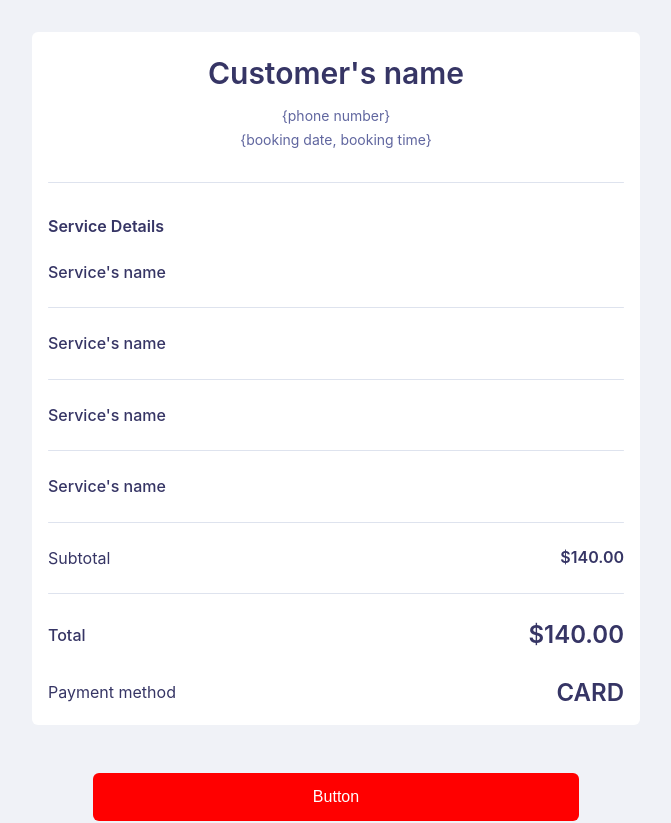
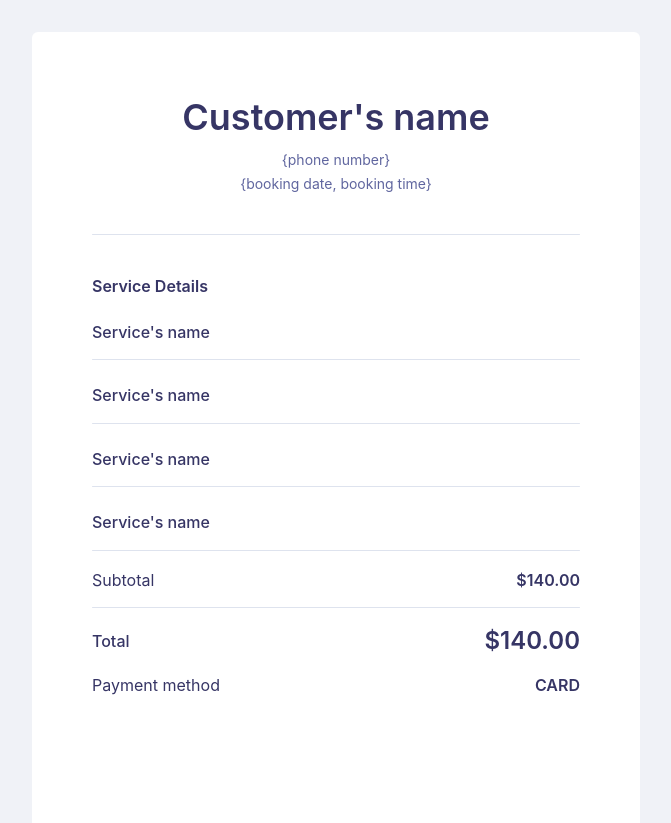
Before and after one commit to NguyenDangKhoa3118410198/webfigma, a React (Create React App) app: page / in a window 1280 px wide. Shown: the top 823 px of the page, without its empty margins (304-975 px from the left). Built offline with nearby package versions, Linux system fonts and the light colour scheme.

Commit message:
cre: _variables, mixins.scss and optimize restyle

```diff
--- a/gulpfile.js
+++ b/gulpfile.js
@@ -1,5 +1,5 @@
 const gulp = require("gulp");
-const sass = require("gulp-sass")(require("sass"));
+const sass = require("gulp-sass")(require("dart-sass"));
 
 function compileSass() {
    return gulp
@@ -12,4 +12,4 @@ function watchSass() {
    gulp.watch("src/styles/**/*.scss", compileSass);
 }
 
-exports.default = gulp.parallel(compileSass, watchSass);
+exports.default = gulp.series(compileSass, watchSass);
--- a/package.json
+++ b/package.json
@@ -36,6 +36,7 @@
     ]
   },
   "devDependencies": {
+    "dart-sass": "^1.25.0",
     "gulp": "^5.0.0",
     "gulp-sass": "^5.1.0",
     "sass": "^1.75.0"
--- a/src/App.js
+++ b/src/App.js
@@ -2,13 +2,15 @@ import "./styles/css/App.css";
 
 function App() {
    return (
-      <div className="BookingApp">
-         <div className="booking-wrapper">
-            <div className="booking-container">
-               <div className="booking-information">
-                  <div className="booking-basic-inform">
-                     <p className="booking-customer-name">Customer's name</p>
-                     <div className="booking-customer-contact">
+      <div className="booking">
+         <div className="booking__wrapper">
+            <div className="booking__container">
+               <div className="booking__info">
+                  <div className="booking__info_customer-detail">
+                     <p className="booking__info__customer-name">
+                        Customer's name
+                     </p>
+                     <div className="booking__info__customer-contact">
                         <p>
                            {"{"}
                            phone number
@@ -21,63 +23,81 @@ function App() {
                         </p>
                      </div>
                   </div>
-                  <div className="booking-divider"></div>
-                  <div className="booking-details">
-                     <div className="booking-service-details">
-                        <p className="booking-service-title">Service Details</p>
+                  <div className="booking__divider"></div>
+                  <div className="booking__info-details">
+                     <div className="booking__service">
+                        <p className="booking__service__title">
+                           Service Details
+                        </p>
                         <>
-                           <div className="content-servive-details">
-                              <div className="service-and-price">
-                                 <p className="services">Service's name</p>
+                           <div className="booking__service__wrapper">
+                              <div className="booking__service__content">
+                                 <div className="booking__service__item">
+                                    <p className="booking__service__item__name">
+                                       Service's name
+                                    </p>
+                                 </div>
                               </div>
+                              <div className="booking__divider"></div>
                            </div>
-                           <div className="booking-divider"></div>
-                        </>
-                        <>
-                           <div className="content-servive-details">
-                              <div className="service-and-price">
-                                 <p className="services">Service's name</p>
+                           <div className="booking__service__wrapper">
+                              <div className="booking__service__content">
+                                 <div className="booking__service__item">
+                                    <p className="booking__service__item__name">
+                                       Service's name
+                                    </p>
+                                 </div>
                               </div>
+                              <div className="booking__divider"></div>
                            </div>
-                           <div className="booking-divider"></div>
-                        </>
-                        <>
-                           <div className="content-service-details">
-                              <div className="service-and-price">
-                                 <p className="services">Service's name</p>
+                           <div className="booking__service__wrapper">
+                              <div className="booking__service__content">
+                                 <div className="booking__service__item">
+                                    <p className="booking__service__item__name">
+                                       Service's name
+                                    </p>
+                                 </div>
                               </div>
+                              <div className="booking__divider"></div>
                            </div>
-                           <div className="booking-divider"></div>
-                        </>
-                        <>
-                           <div className="content-servive-details">
-                              <div className="service-and-price">
-                                 <p className="services">Service's name</p>
+                           <div className="booking__service__wrapper">
+                              <div className="booking__service__content">
+                                 <div className="booking__service__item">
+                                    <p className="booking__service__item__name">
+                                       Service's name
+                                    </p>
+                                 </div>
                               </div>
+                              <div className="booking__divider"></div>
                            </div>
-                           <div className="booking-divider"></div>
                         </>
                      </div>
-                     <>
-                        <div className="booking-balance">
-                           <p className="sub-total">Subtotal</p>
-                           <p className="price">$140.00</p>
+                     <div className="booking__balance">
+                        <div className="booking__balance__content">
+                           <p className="booking__balance__label">Subtotal</p>
+                           <p className="booking__balance__price">$140.00</p>
                         </div>
-                        <div className="booking-divider"></div>
+                        <div className="booking__divider"></div>
 
-                        <div className="booking-balance">
-                           <p className="sub-total bold-text">Total</p>
-                           <p className="price large-font">$140.00</p>
+                        <div className="booking__balance__content">
+                           <p className="booking__balance__label weight-500">
+                              Total
+                           </p>
+                           <p className="booking__balance__price font--large">
+                              $140.00
+                           </p>
                         </div>
 
-                        <div className="booking-balance">
-                           <p className="payment-method">Payment method</p>
-                           <p className="price large-font">CARD</p>
+                        <div className="booking__balance__content">
+                           <p className="booking__balance__label weight-400">
+                              Payment method
+                           </p>
+                           <p className="booking__balance__price">CARD</p>
                         </div>
-                     </>
+                     </div>
                   </div>
                </div>
-               <button className="booking-button">Button</button>
+               <button className="booking__button">Make new booking</button>
             </div>
          </div>
       </div>
--- a/src/styles/css/App.css
+++ b/src/styles/css/App.css
@@ -5,7 +5,7 @@
 }
 
 body {
-  font-family: -apple-system, BlinkMacSystemFont, "Segoe UI", "Roboto", "Oxygen", "Ubuntu", "Cantarell", "Fira Sans", "Droid Sans", "Helvetica Neue", sans-serif;
+  font-family: "Inter";
   -webkit-font-smoothing: antialiased;
   -moz-osx-font-smoothing: grayscale;
   text-rendering: optimizeSpeed;
@@ -16,7 +16,7 @@ button {
   border: none;
 }
 
-.BookingApp {
+.booking {
   min-height: 100vh;
   font-family: "Inter";
   font-weight: 600;
@@ -25,14 +25,14 @@ button {
   background: #f0f2f7;
 }
 
-.booking-wrapper {
+.booking__wrapper {
   height: 100%;
   width: 100%;
   border-radius: 6px;
   overflow: hidden;
 }
 
-.booking-container {
+.booking__container {
   display: flex;
   flex-direction: column;
   align-items: center;
@@ -40,32 +40,32 @@ button {
   padding: 2rem;
 }
 
-.booking-information {
+.booking__info {
   min-width: 50%;
   color: #363565;
   display: flex;
   flex-direction: column;
-  gap: 2rem;
+  gap: 40px;
   background-color: #fff;
   border-radius: 6px;
-  padding: 1rem;
+  padding: 60px 60px 134px 60px;
 }
 
-.booking-basic-inform {
+.booking__info_customer-detail {
   display: flex;
   flex-direction: column;
   text-align: center;
   gap: 8px;
 }
 
-.booking-customer-name {
-  font-size: 30px;
+.booking__info__customer-name {
+  font-size: 36px;
   line-height: 50.4px;
   text-align: center;
   color: #363565;
 }
 
-.booking-customer-contact {
+.booking__info__customer-contact {
   display: flex;
   flex-direction: column;
   gap: 4px;
@@ -76,49 +76,54 @@ button {
   color: #60669f;
 }
 
-.booking-divider {
+.booking__divider {
   width: 100%;
   height: 1px;
   border-radius: 6px;
   background-color: #dee3ee;
 }
 
-.booking-details {
+.booking__info-details {
   display: flex;
   flex-direction: column;
-  gap: 24px;
+  gap: 18px;
   justify-content: space-between;
 }
 
-.booking-service-details {
+.booking__service {
   display: flex;
   flex-direction: column;
   gap: 24px;
 }
 
-.booking-service-title {
+.booking__service__title {
   font-size: 16px;
   line-height: 22.4px;
   text-align: left;
   color: #363565;
 }
 
-.content-service-details {
+.booking__service__wrapper {
   display: flex;
   flex-direction: column;
-  gap: 24px;
+  gap: 16px;
 }
 
-.content-service-details .booking-divider {
+.booking__service__content {
+  display: flex;
+  flex-direction: column;
+}
+
+.booking__service__content .booking__divider {
   margin: 0;
 }
 
-.service-and-price {
+.booking__service__item {
   display: flex;
   gap: 24px;
 }
 
-.services {
+.booking__service__item__name {
   flex: 1;
   font-size: 16px;
   font-weight: 500;
@@ -126,37 +131,18 @@ button {
   text-align: left;
 }
 
-/* .price-and-quanlity {
-  flex: 1;
+.booking__balance {
   display: flex;
-  justify-content: space-between;
-  gap: 24px;
+  flex-direction: column;
+  gap: 16px;
 }
 
-.price {
-  display: flex;
-  align-items: center;
-  font-size: 18px;
-  line-height: 25.2px;
-  text-align: right;
-}
-
-.quanlity {
-  width: 40px;
-  height: 22px;
-  color: #60669f;
-  font-size: 16px;
-  font-weight: 400;
-  line-height: 22.4px;
-  text-align: left;
-} */
-.booking-balance {
+.booking__balance__content {
   display: flex;
   justify-content: space-between;
 }
 
-.sub-total,
-.payment-method {
+.booking__balance__label {
   display: flex;
   align-items: center;
   font-size: 16px;
@@ -165,25 +151,45 @@ button {
   text-align: left;
 }
 
-.booking-button {
-  min-width: 40%;
+.booking__balance__price {
+  font-size: 16px;
+  font-weight: 600;
+  line-height: 22.4px;
+  text-align: left;
+}
+
+.booking__button {
+  min-width: 45%;
   height: 3rem;
   border-radius: 6px;
+  padding: 0.5rem;
   font-size: 16px;
   line-height: 22.4px;
   text-align: center;
   color: #fff;
-  background-color: red;
+  background-color: #363565;
+  cursor: pointer;
 }
 
+@media (max-width: 375px) {
+  .booking__info {
+    min-width: 300px;
+  }
+  .booking__button {
+    min-width: 200px;
+  }
+}
 /* ========================== */
-.large-font {
+.font--large {
   font-size: 24px;
-  font-weight: 600;
   line-height: 33.6px;
   color: #363565;
 }
 
-.bold-text {
+.weight-500 {
   font-weight: 500;
 }
+
+.weight-400 {
+  font-weight: 400;
+}
--- a/src/styles/scss/App.scss
+++ b/src/styles/scss/App.scss
@@ -1,3 +1,6 @@
+@import "./mixins";
+@import "./variables";
+
 * {
    margin: 0;
    padding: 0;
@@ -5,9 +8,7 @@
 }
 
 body {
-   font-family: -apple-system, BlinkMacSystemFont, "Segoe UI", "Roboto",
-      "Oxygen", "Ubuntu", "Cantarell", "Fira Sans", "Droid Sans",
-      "Helvetica Neue", sans-serif;
+   font-family: "Inter";
    -webkit-font-smoothing: antialiased;
    -moz-osx-font-smoothing: grayscale;
    text-rendering: optimizeSpeed;
@@ -18,16 +19,7 @@ button {
    border: none;
 }
 
-$textColor: #363565;
-$regular-font-weight: 400;
-
-@mixin flexCenter {
-   display: flex;
-   justify-content: center;
-   align-items: center;
-}
-
-.BookingApp {
+.booking {
    min-height: 100vh;
    font-family: "Inter";
    font-weight: 600;
@@ -36,14 +28,14 @@ $regular-font-weight: 400;
    background: #f0f2f7;
 }
 
-.booking-wrapper {
+.booking__wrapper {
    height: 100%;
    width: 100%;
    border-radius: 6px;
    overflow: hidden;
 }
 
-.booking-container {
+.booking__container {
    display: flex;
    flex-direction: column;
    align-items: center;
@@ -51,32 +43,32 @@ $regular-font-weight: 400;
    padding: 2rem;
 }
 
-.booking-information {
+.booking__info {
    min-width: 50%;
    color: $textColor;
    display: flex;
    flex-direction: column;
-   gap: 2rem;
+   gap: 40px;
    background-color: #fff;
    border-radius: 6px;
-   padding: 1rem;
+   padding: 60px 60px 134px 60px;
 }
 
-.booking-basic-inform {
+.booking__info_customer-detail {
    display: flex;
    flex-direction: column;
    text-align: center;
    gap: 8px;
 }
 
-.booking-customer-name {
-   font-size: 30px;
+.booking__info__customer-name {
+   font-size: 36px;
    line-height: 50.4px;
    text-align: center;
    color: $textColor;
 }
 
-.booking-customer-contact {
+.booking__info__customer-contact {
    display: flex;
    flex-direction: column;
    gap: 4px;
@@ -87,115 +79,121 @@ $regular-font-weight: 400;
    color: #60669f;
 }
 
-.booking-divider {
+.booking__divider {
    width: 100%;
    height: 1px;
    border-radius: 6px;
    background-color: #dee3ee;
 }
 
-.booking-details {
+.booking__info-details {
    display: flex;
    flex-direction: column;
-   gap: 24px;
+   gap: 18px;
    justify-content: space-between;
 }
 
-.booking-service-details {
+.booking__service {
    display: flex;
    flex-direction: column;
    gap: 24px;
 }
 
-.booking-service-title {
-   font-size: 16px;
+.booking__service__title {
+   font-size: $text-size-normal;
    line-height: 22.4px;
    text-align: left;
    color: $textColor;
 }
 
-.content-service-details {
+.booking__service__wrapper {
    display: flex;
    flex-direction: column;
-   gap: 24px;
+   gap: $text-size-normal;
 }
 
-.content-service-details .booking-divider {
+.booking__service__content {
+   display: flex;
+   flex-direction: column;
+}
+
+.booking__service__content .booking__divider {
    margin: 0;
 }
 
-.service-and-price {
+.booking__service__item {
    display: flex;
    gap: 24px;
 }
 
-.services {
+.booking__service__item__name {
    flex: 1;
-   font-size: 16px;
+   font-size: $text-size-normal;
    font-weight: 500;
    line-height: 22.4px;
    text-align: left;
 }
 
-/* .price-and-quanlity {
-  flex: 1;
-  display: flex;
-  justify-content: space-between;
-  gap: 24px;
+.booking__balance {
+   display: flex;
+   flex-direction: column;
+   gap: $text-size-normal;
 }
 
-.price {
-  display: flex;
-  align-items: center;
-  font-size: 18px;
-  line-height: 25.2px;
-  text-align: right;
-}
-
-.quanlity {
-  width: 40px;
-  height: 22px;
-  color: #60669f;
-  font-size: 16px;
-  font-weight: 400;
-  line-height: 22.4px;
-  text-align: left;
-} */
-
-.booking-balance {
+.booking__balance__content {
    display: flex;
    justify-content: space-between;
 }
 
-.sub-total,
-.payment-method {
+.booking__balance__label {
    display: flex;
    align-items: center;
-   font-size: 16px;
+   font-size: $text-size-normal;
    font-weight: $regular-font-weight;
    line-height: 22.4px;
    text-align: left;
 }
 
-.booking-button {
-   min-width: 40%;
+.booking__balance__price {
+   font-size: $text-size-normal;
+   font-weight: 600;
+   line-height: 22.4px;
+   text-align: left;
+}
+
+.booking__button {
+   min-width: 45%;
    height: 3rem;
    border-radius: 6px;
-   font-size: 16px;
+   padding: 0.5rem;
+   font-size: $text-size-normal;
    line-height: 22.4px;
    text-align: center;
    color: #fff;
-   background-color: red;
+   background-color: $textColor;
+   cursor: pointer;
+}
+
+@media (max-width: 375px) {
+   .booking__info {
+      min-width: 300px;
+   }
+   .booking__button {
+      min-width: 200px;
+   }
 }
 
 /* ========================== */
-.large-font {
-   font-size: 24px;
-   font-weight: 600;
+.font--large {
+   font-size: $text-size-large;
    line-height: 33.6px;
    color: $textColor;
 }
 
-.bold-text {
+.weight-500 {
    font-weight: 500;
 }
+
+.weight-400 {
+   font-weight: $regular-font-weight;
+}
--- /dev/null
+++ b/src/styles/scss/_mixins.scss
@@ -0,0 +1,5 @@
+@mixin flexCenter {
+   display: flex;
+   justify-content: center;
+   align-items: center;
+}
--- /dev/null
+++ b/src/styles/scss/_variables.scss
@@ -0,0 +1,4 @@
+$textColor: #363565;
+$regular-font-weight: 400;
+$text-size-normal: 16px;
+$text-size-large: 24px;
```
Also changed, not shown: 1 other file (tests, documents, lock files or other folders).
